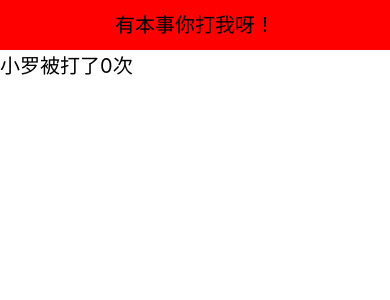
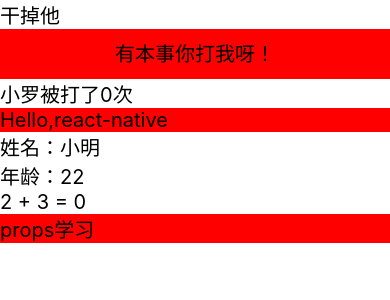
Before and after one commit to lorry0508/React-Native, a React Native app in the folder FirstApp/: screen / in a window 390 px wide. Shown: the top 300 px of the page. Built offline with nearby package versions, Linux system fonts and the light colour scheme.

Commit message:
项目导入导出学习

```diff
--- a/FirstApp/App.js
+++ b/FirstApp/App.js
@@ -13,6 +13,8 @@ import {
 
 import HelloComponents from './HelloComponents';
 import LifeCicyle from './LifeCicyle';
+import EIComponent, { name, age, add } from './EIComponent';
+import PropsTest from './PropsTest';
 
 import {
 	//
@@ -34,11 +36,44 @@ import {
 
 /* es6写法 推荐  */
 export default class App extends React.Component {
+	constructor(props) {
+		super(props);
+		this.state = {
+			remove: false,
+			result: 0
+		}
+	}
 	render() {
+		var view = this.state.remove ? null : <LifeCicyle name="小罗" />;
+		var text = this.state.remove ? '让他复活' : '干掉他';
 		return (
 			<View>
 				{/* <HelloComponents name="小明" /> */}
-				<LifeCicyle name="小罗" />
+				<Text
+					style={{fontSize: 20}}
+					onPress={
+						()=> {
+							this.setState({
+								remove: !this.state.remove
+							})
+						}
+					}>
+						{text}
+				</Text>
+				{view}
+				<EIComponent name="react-native" />
+				<Text style={{fontSize: 20}}>姓名：{name}</Text>
+				<Text style={{fontSize: 20}}>年龄：{age}</Text>
+				<Text style={{fontSize: 20}}
+					onPress={()=> {
+						var result = add(2, 3);
+						this.setState({
+							result: result
+						});
+					}}>
+						2 + 3 = { this.state.result }
+				</Text>
+				<PropsTest name="props学习" />
 			</View>
 		);
 	}
--- /dev/null
+++ b/FirstApp/EIComponent.js
@@ -0,0 +1,60 @@
+/*
+    组件导入导出学习
+*/
+import React, { Component } from 'react';
+
+import {
+    Text, View
+} from 'react-native';
+
+/*
+    方式一: es6导出
+*/
+// export default class EIComponent extends Component {
+//     render() {
+//         return (
+//             <Text style={{fontSize: 20, backgroundColor: 'red'}}>Hello,{this.props.name}</Text>
+//         );
+//     }
+// }
+
+/*
+    方式二： es5导出
+*/
+// var EIComponent = React.createClass({
+//     render() {
+//         return (
+//             <Text style={{fontSize: 20, backgroundColor: 'red'}}>Hello,{this.props.name}</Text>
+//         );
+//     }
+// });
+
+// module.exports = EIComponent;
+
+
+/*
+    导出变量或常量
+*/
+// export var name = '小明';  // 导出1个
+const name = '小明';
+var age = 22;
+
+export { // 导出多个
+    name,
+    age
+};
+export default class EIComponent extends Component {
+    render() {
+        return (
+            <Text style={{fontSize: 20, backgroundColor: 'red'}}>Hello,{this.props.name}</Text>
+        );
+    }
+}
+
+
+/*
+    导出方法
+*/
+export function add(a, b) {
+    return a + b;
+}
--- a/FirstApp/HelloComponents.js
+++ b/FirstApp/HelloComponents.js
@@ -10,7 +10,7 @@ import {
 */
 export default class HelloComponent extends Component {
     render() {
-    return <Text style={{fontSize: 20, backgroundColor: 'red'}}>Hello{this.props.name}</Text>;
+        return <Text style={{fontSize: 20, backgroundColor: 'red'}}>Hello{this.props.name}</Text>;
     }
 };
 
--- a/FirstApp/LifeCicyle.js
+++ b/FirstApp/LifeCicyle.js
@@ -13,26 +13,26 @@ export default class LifeCicyle extends Component {
         }
     }
     // 组件装载之前调用 unsafe
-    componentWillMount() {
-        console.log('------componentWillMount-----');
-    }
+    // componentWillMount() {
+    //     console.log('------componentWillMount-----');
+    // }
     // 组件装载之后调用
     componentDidMount() {
         console.log('------componentDidMount-----');
     }
     // 在组件接收到新的props时调用 unsafe
-    componentWillReceiveProps(nextProps) {
-        console.log('------componentWillReceiveProps-----');
-    }
+    // componentWillReceiveProps(nextProps) {
+    //     console.log('------componentWillReceiveProps-----');
+    // }
     // 组件要不要更新时调用
     shouldComponentUpdate(nextProps, nextState) {
         console.log('------shouldComponentUpdate-----');
         return true;
     }
     // 组件在更新之前调用 unsafe
-    componentWillUpdate(nextProps, nextState) {
-        console.log('------componentWillUpdate-----');
-    }
+    // componentWillUpdate(nextProps, nextState) {
+    //     console.log('------componentWillUpdate-----');
+    // }
     // 组件被更新之后调用的方法
     componentDidUpdate(nextProps, nextState) {
         console.log('------componentDidUpdate-----');
--- /dev/null
+++ b/FirstApp/PropsTest.js
@@ -0,0 +1,18 @@
+/*
+    props使用学习
+*/
+import React, { Component } from 'react';
+
+import {
+    Text,
+    View
+} from 'react-native';
+
+export default class PropsTest extends Component {
+    static defaultProps = {
+        name: '小明'
+    }
+    render() {
+        return <Text style={{fontSize: 20, backgroundColor: 'red'}}>{this.props.name}</Text>;
+    }
+}
```
